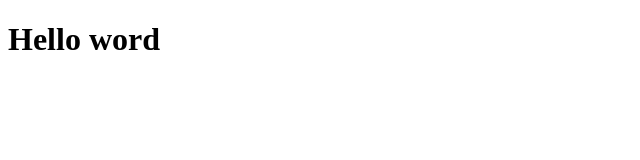
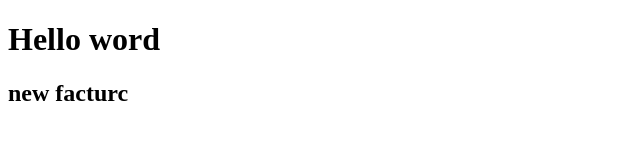
Before and after one commit to tanvir-git11/local-code, a plain HTML site: page index.html in a window 1280 px wide. Shown: the whole page, without its empty margins (0-640 px from the left). Drawn offline with Linux system fonts and the light colour scheme.

Commit message:
new facture

```diff
--- a/index.html
+++ b/index.html
@@ -7,5 +7,6 @@
 </head>
 <body>
     <h1>Hello word </h1>
+    <h2> new facturc</h2>
 </body>
 </html>
```
